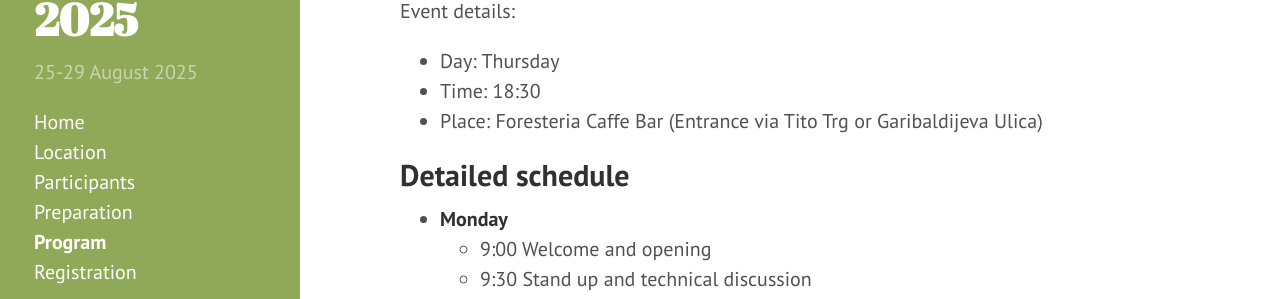
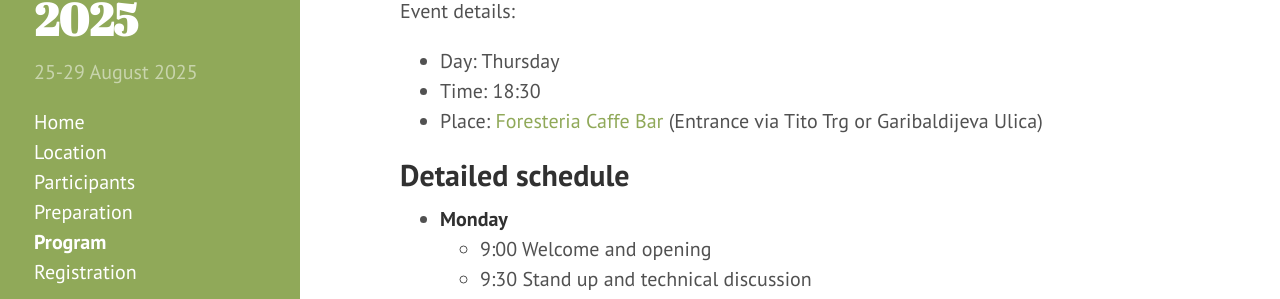
Before and after one commit to gapdays/gapdays2025-summer, a Jekyll site: the page built from program.md, in a window 1280 px wide and 900 px high, scrolled down 927 px. Shown: the part 152-451 px from the top of the window. Built offline with Jekyll 4.4.1, drawn with Linux system fonts in a browser that asks for light colours; part of the change alters nothing that is shown.

Commit message:
Update program.md

```diff
--- a/program.md
+++ b/program.md
@@ -56,7 +56,7 @@ Event details:
 
   - Day: Thursday
   - Time: 18:30
-  - Place: Foresteria Caffe Bar (Entrance via Tito Trg or Garibaldijeva Ulica)
+  - Place: <a href="https://maps.app.goo.gl/vkn7Ht1bwQ2vpjAZ7">Foresteria Caffe Bar</a> (Entrance via Tito Trg or Garibaldijeva Ulica)
 
 
 ## Detailed schedule
```
